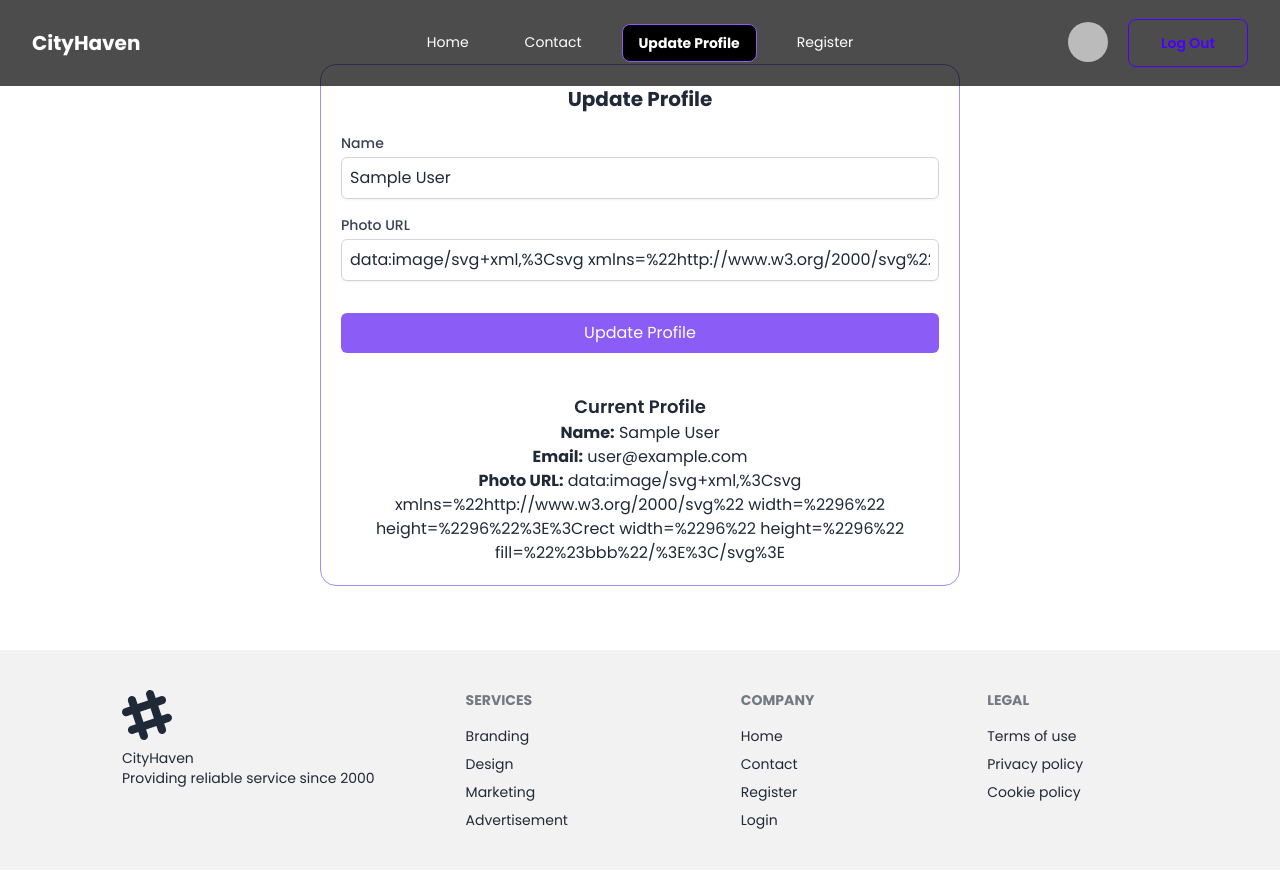
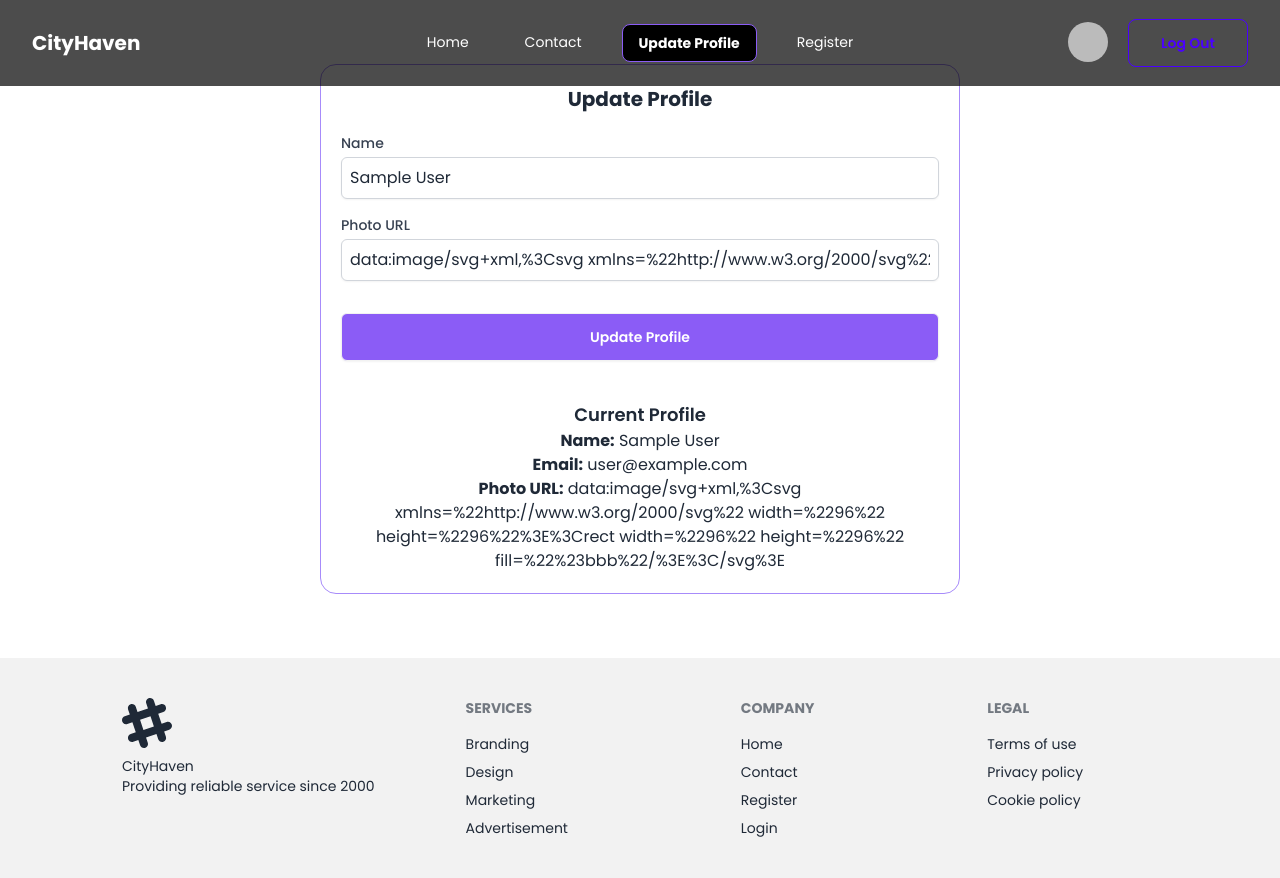
Before and after one commit to Tawsif05/assignment-09, a React (Vite) app: page /updateprofile in a window 1280 px wide. Built offline with nearby package versions, Linux system fonts and the light colour scheme; no server answers; sample sign-in values are in the browser's storage.

Commit message:
readme file added

```diff
--- a/src/components/UpadateProfile/UpdateProfile.jsx
+++ b/src/components/UpadateProfile/UpdateProfile.jsx
@@ -66,7 +66,7 @@ const UpdateProfile = () => {
 
                     <button
                         type="submit"
-                        className="mt-4 w-full bg-violet-500 text-white p-2 rounded-md"
+                        className="btn mt-4 w-full bg-violet-500 text-white p-2 rounded-md"
                     >
                         Update Profile
                     </button>
```
Also changed, not shown: 2 other files (tests, documents, lock files or other folders).
